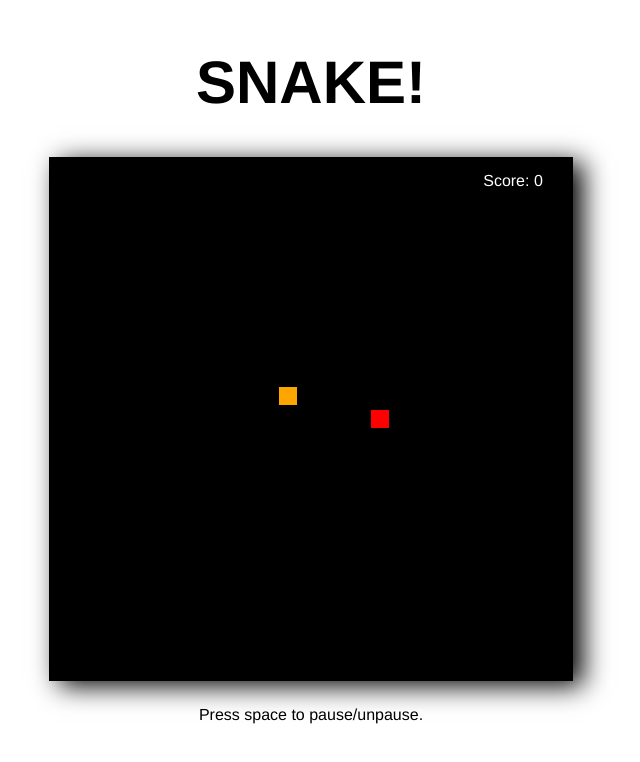
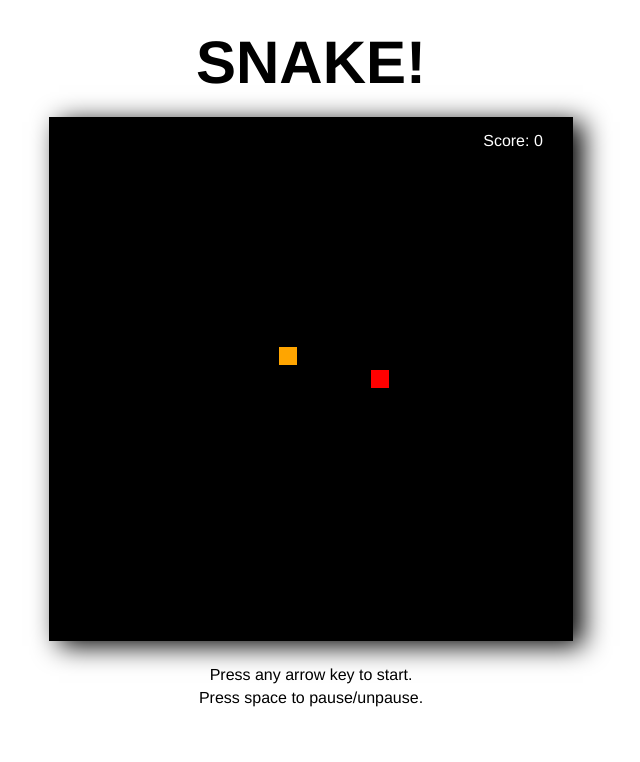
Before and after one commit to jl5300/Web-Snake-Game, a plain HTML site: page snakegame.html in a window 1280 px wide. Shown: the whole page, without its empty margins (329-969 px from the left). Drawn offline with Linux system fonts and the light colour scheme.

Commit message:
Adjusted spacing

```diff
--- a/snakegame.html
+++ b/snakegame.html
@@ -11,6 +11,7 @@
 	<h1>SNAKE!</h1>
 	<canvas id="game" width="524" height="524"></canvas>
 	<script src="snakescript.js"></script>
-	<div id="pausemsg">Press space to pause/unpause.</div>
+	<div id="arrowmsg">Press any arrow key to start.</div>
+	<div>Press space to pause/unpause.</div>
 </body>
 </html>
--- a/snakescript.js
+++ b/snakescript.js
@@ -1,5 +1,5 @@
 // Howler library for sound support
-// const {Howl, Howler} = require('howler');
+// const {Howl, Howler} = require('node_modules/howler');
 
 // HTML elements
 const canvas = document.getElementById('game');
@@ -24,6 +24,7 @@ const tileSize = 18;
 // Sound files
 const eatSound = new Audio('boop.mp3');
 const gameOverSound = new Audio('bonk.mp3');
+
 // const eatSound = new Howl({
 // 	src: ['boop.mp3']
 // });
--- a/style.css
+++ b/style.css
@@ -8,12 +8,15 @@ body {
 
 h1 {
 	font-size: 60px;
+	padding: 20px;
+	margin: 0px;
 }
 
 canvas {
 	box-shadow: black 10px 5px 25px;
 }
 
-#pausemsg {
+#arrowmsg {
 	padding-top: 25px;
+	padding-bottom: 5px;
 }
```
